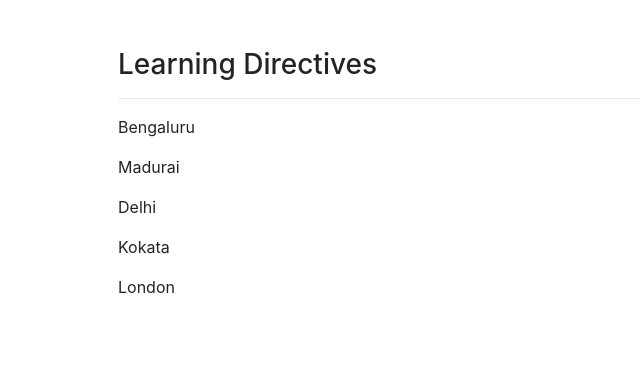
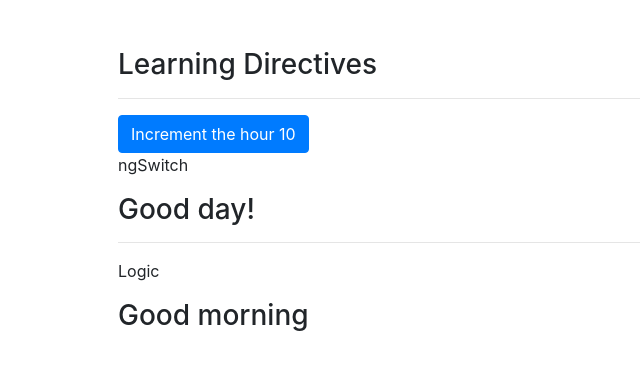
Before and after one commit to vivekanandpv/ng-basics, an Angular app: page / in a window 1280 px wide. Shown: the top 370 px of the page, without its empty margins (0-640 px from the left). Built offline with nearby package versions, Linux system fonts and the light colour scheme.

Commit message:
ngSwitch

```diff
--- a/src/app/app.component.html
+++ b/src/app/app.component.html
@@ -2,15 +2,18 @@
   <h3>Learning Directives</h3>
   <hr />
 
-  <!-- <ul>
-    <li *ngFor="let city of cities">{{ city }}</li>
-  </ul> -->
+  <button class="btn btn-primary" (click)="onIncrement()">
+    Increment the hour <span>{{ hour }}</span>
+  </button>
 
-  <!-- <div *ngFor="let city of cities">
-    <p>
-      <span>{{ city }}</span>
-    </p>
-  </div> -->
+  <p>ngSwitch</p>
+  <div [ngSwitch]="hour">
+    <h3 *ngSwitchCase="setHour">Good morning!</h3>
 
-  <app-demo *ngFor="let c of cities" [city]="c"></app-demo>
+    <h3 *ngSwitchDefault>Good day!</h3>
+  </div>
+
+  <hr />
+  <p>Logic</p>
+  <h3>{{ getGreeting() }}</h3>
 </div>
--- a/src/app/app.component.ts
+++ b/src/app/app.component.ts
@@ -8,7 +8,9 @@ import { UserEventArgs } from 'src/models/eventargs.model';
   styleUrls: ['./app.component.scss'],
 })
 export class AppComponent {
-  cities: string[] = ['Bengaluru', 'Madurai', 'Delhi', 'Kokata', 'London'];
+  hour = 10;
+
+  setHour = 12;
 
   viewModel: UserViewModel = {
     name: 'Default User',
@@ -21,4 +23,24 @@ export class AppComponent {
   parentHandler(args: UserEventArgs) {
     console.log('Parent', args);
   }
+
+  getGreeting(): string {
+    if (this.hour < 12) {
+      return 'Good morning';
+    } else if (this.hour < 17) {
+      return 'Good afternoon';
+    } else if (this.hour < 20) {
+      return 'Good evening';
+    } else {
+      return 'Good night';
+    }
+  }
+
+  onIncrement() {
+    if (this.hour < 24) {
+      ++this.hour;
+    } else {
+      this.hour = 0;
+    }
+  }
 }
```
